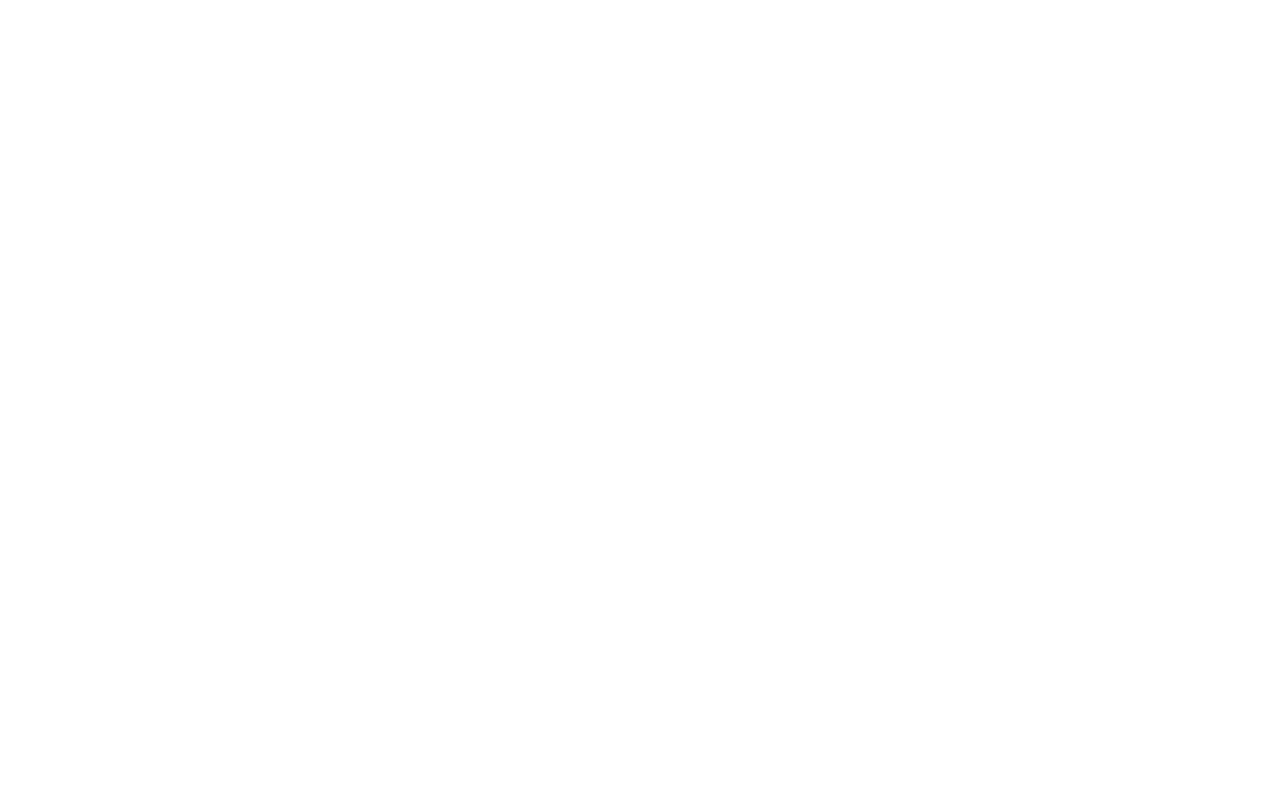
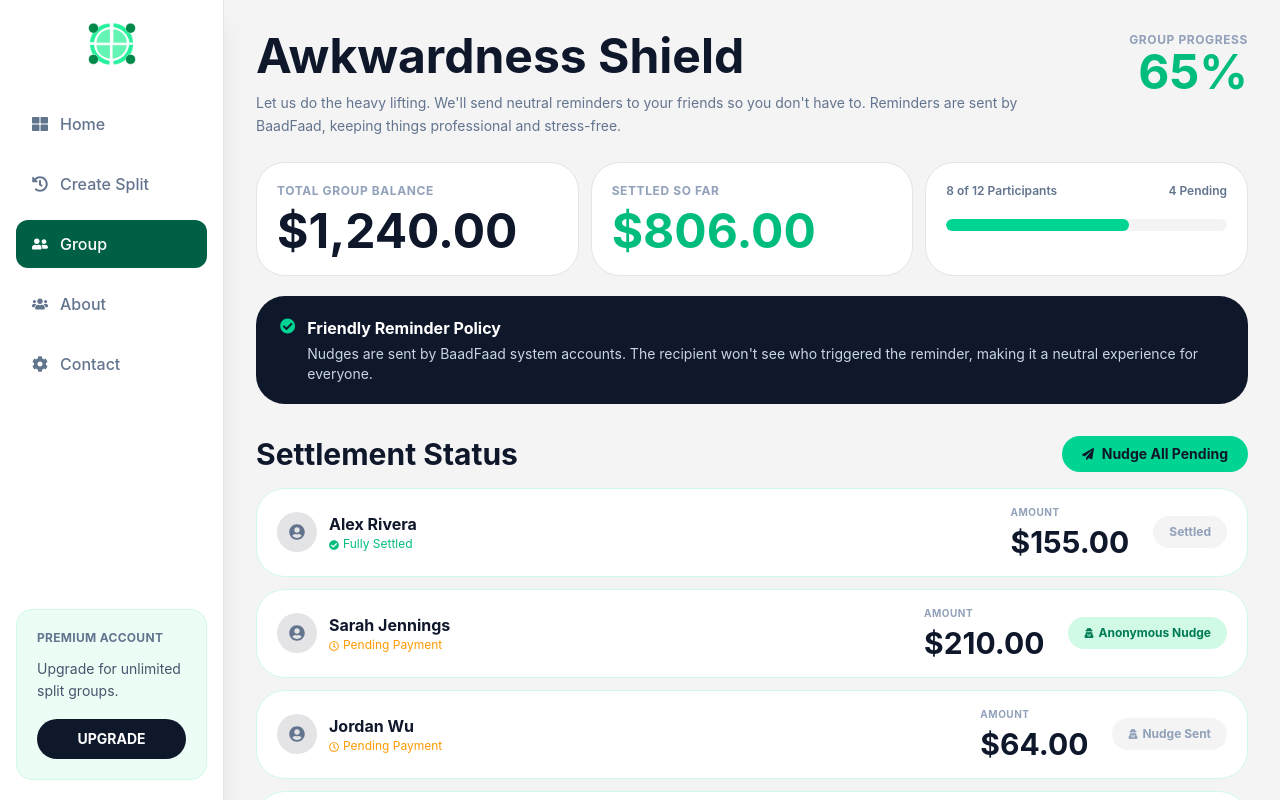
Before and after one commit to kushaljk11/ClassAThon-HisabSathi-BaadFaad, a React (Vite) app in the folder Frontend/Baadfaad/: page /group in a window 1280 px wide. Before the commit this address had no page. Shown: the top 800 px of the page. Built offline with nearby package versions, Linux system fonts and the light colour scheme.

Commit message:
nudge page created

```diff
--- a/Frontend/Baadfaad/src/App.jsx
+++ b/Frontend/Baadfaad/src/App.jsx
@@ -10,6 +10,7 @@
 import JoinedParticipants from './pages/split/JoinedParticipants'
 import SplitBreakdown from './pages/split/SplitBreakdown'
 import SplitCalculated from './pages/split/SplitCalculated'
+import Nudge from './pages/Group/Nudge'
 
 function App() {
   return (
@@ -26,6 +27,7 @@
           <Route path="/split/joined" element={<JoinedParticipants />} />
           <Route path="/split/breakdown" element={<SplitBreakdown />} />
           <Route path="/split/calculated" element={<SplitCalculated />} />
+          <Route path="/group" element={<Nudge />} />
         </Routes>
       </Router>
     </>
--- /dev/null
+++ b/Frontend/Baadfaad/src/pages/Group/Nudge.jsx
@@ -0,0 +1,189 @@
+import {
+  FaCheckCircle,
+  FaPaperPlane,
+  FaRegClock,
+  FaUserCircle,
+  FaUserSecret,
+} from "react-icons/fa";
+import SideBar from "../../components/layout/Dashboard/SideBar";
+
+const members = [
+  {
+    name: "Alex Rivera",
+    status: "Fully Settled",
+    amount: "$155.00",
+    pending: false,
+    action: "Settled",
+    actionStyle: "bg-zinc-100 text-slate-400",
+  },
+  {
+    name: "Sarah Jennings",
+    status: "Pending Payment",
+    amount: "$210.00",
+    pending: true,
+    action: "Anonymous Nudge",
+    actionStyle: "bg-emerald-100 text-emerald-700",
+  },
+  {
+    name: "Jordan Wu",
+    status: "Pending Payment",
+    amount: "$64.00",
+    pending: true,
+    action: "Nudge Sent",
+    actionStyle: "bg-zinc-100 text-slate-400",
+  },
+  {
+    name: "David Chen",
+    status: "Pending Payment",
+    amount: "$130.00",
+    pending: true,
+    action: "Anonymous Nudge",
+    actionStyle: "bg-emerald-100 text-emerald-700",
+  },
+];
+
+export default function Nudge() {
+  return (
+    <div className="min-h-screen bg-zinc-100">
+      <SideBar />
+
+      <main className="mx-auto max-w-6xl px-6 py-8 md:ml-56 md:px-8">
+        <section>
+          <div className="flex flex-wrap items-start justify-between gap-4">
+            <div className="max-w-3xl">
+              <h1 className="text-5xl font-bold text-slate-900">
+                Awkwardness Shield
+              </h1>
+              <p className="mt-3 text-sm leading-relaxed text-slate-500">
+                Let us do the heavy lifting. We&apos;ll send neutral reminders
+                to your friends so you don&apos;t have to. Reminders are sent by
+                BaadFaad, keeping things professional and stress-free.
+              </p>
+            </div>
+
+            <div className="text-right">
+              <p className="text-xs font-bold tracking-wider text-slate-400">
+                GROUP PROGRESS
+              </p>
+              <p className="text-5xl font-bold text-emerald-500">65%</p>
+            </div>
+          </div>
+
+          <div className="mt-6 grid grid-cols-1 gap-3 lg:grid-cols-3">
+            <article className="rounded-[1.8rem] border border-zinc-200 bg-white p-5">
+              <p className="text-xs font-bold uppercase tracking-wider text-slate-400">
+                Total Group Balance
+              </p>
+              <p className="mt-2 text-5xl font-bold text-slate-900">$1,240.00</p>
+            </article>
+
+            <article className="rounded-[1.8rem] border border-zinc-200 bg-white p-5">
+              <p className="text-xs font-bold uppercase tracking-wider text-slate-400">
+                Settled So Far
+              </p>
+              <p className="mt-2 text-5xl font-bold text-emerald-500">$806.00</p>
+            </article>
+
+            <article className="rounded-[1.8rem] border border-zinc-200 bg-white p-5">
+              <div className="flex items-center justify-between text-xs font-semibold text-slate-500">
+                <p>8 of 12 Participants</p>
+                <p>4 Pending</p>
+              </div>
+              <div className="mt-5 h-3 overflow-hidden rounded-full bg-zinc-100">
+                <div className="h-full w-[65%] rounded-full bg-emerald-400" />
+              </div>
+            </article>
+          </div>
+
+          <article className="mt-5 rounded-[1.8rem] bg-slate-900 px-6 py-5 text-white">
+            <div className="flex items-start gap-3">
+              <FaCheckCircle className="mt-0.5 text-emerald-400" />
+              <div>
+                <p className="font-bold">Friendly Reminder Policy</p>
+                <p className="mt-1 text-sm text-slate-300">
+                  Nudges are sent by BaadFaad system accounts. The recipient
+                  won&apos;t see who triggered the reminder, making it a neutral
+                  experience for everyone.
+                </p>
+              </div>
+            </div>
+          </article>
+        </section>
+
+        <section className="mt-8">
+          <div className="flex items-center justify-between">
+            <h2 className="text-3xl font-bold text-slate-900">Settlement Status</h2>
+            <button
+              type="button"
+              className="inline-flex items-center gap-2 rounded-full bg-emerald-400 px-5 py-2 text-sm font-bold text-slate-900"
+            >
+              <FaPaperPlane className="text-xs" />
+              Nudge All Pending
+            </button>
+          </div>
+
+          <div className="mt-4 space-y-3">
+            {members.map((member) => (
+              <article
+                key={member.name}
+                className="rounded-[1.8rem] border border-emerald-100 bg-white px-5 py-4"
+              >
+                <div className="flex flex-col gap-3 md:flex-row md:items-center md:justify-between">
+                  <div className="flex items-center gap-3">
+                    <span className="flex h-10 w-10 items-center justify-center rounded-full bg-zinc-200 text-slate-500">
+                      <FaUserCircle />
+                    </span>
+                    <div>
+                      <p className="font-bold text-slate-900">{member.name}</p>
+                      <p
+                        className={`text-xs ${
+                          member.pending ? "text-amber-500" : "text-emerald-500"
+                        }`}
+                      >
+                        {member.pending ? (
+                          <>
+                            <FaRegClock className="mr-1 inline text-[10px]" />
+                            {member.status}
+                          </>
+                        ) : (
+                          <>
+                            <FaCheckCircle className="mr-1 inline text-[10px]" />
+                            {member.status}
+                          </>
+                        )}
+                      </p>
+                    </div>
+                  </div>
+
+                  <div className="flex items-center gap-6">
+                    <div>
+                      <p className="text-[10px] font-bold uppercase tracking-wider text-slate-400">
+                        Amount
+                      </p>
+                      <p className="mt-1 text-3xl font-bold text-slate-900">
+                        {member.amount}
+                      </p>
+                    </div>
+                    <button
+                      type="button"
+                      className={`inline-flex items-center gap-1 rounded-full px-4 py-2 text-xs font-bold ${member.actionStyle}`}
+                      disabled={member.action === "Settled"}
+                    >
+                      {member.action !== "Settled" ? <FaUserSecret className="text-[10px]" /> : null}
+                      {member.action}
+                    </button>
+                  </div>
+                </div>
+              </article>
+            ))}
+          </div>
+        </section>
+
+        <p className="mt-8 text-center text-xs text-slate-400">
+          BaadFaad protects your social relationships by acting as the mediator.
+          Reminders are formatted to be helpful system alerts, not demands.
+        </p>
+      </main>
+    </div>
+  );
+}
```
